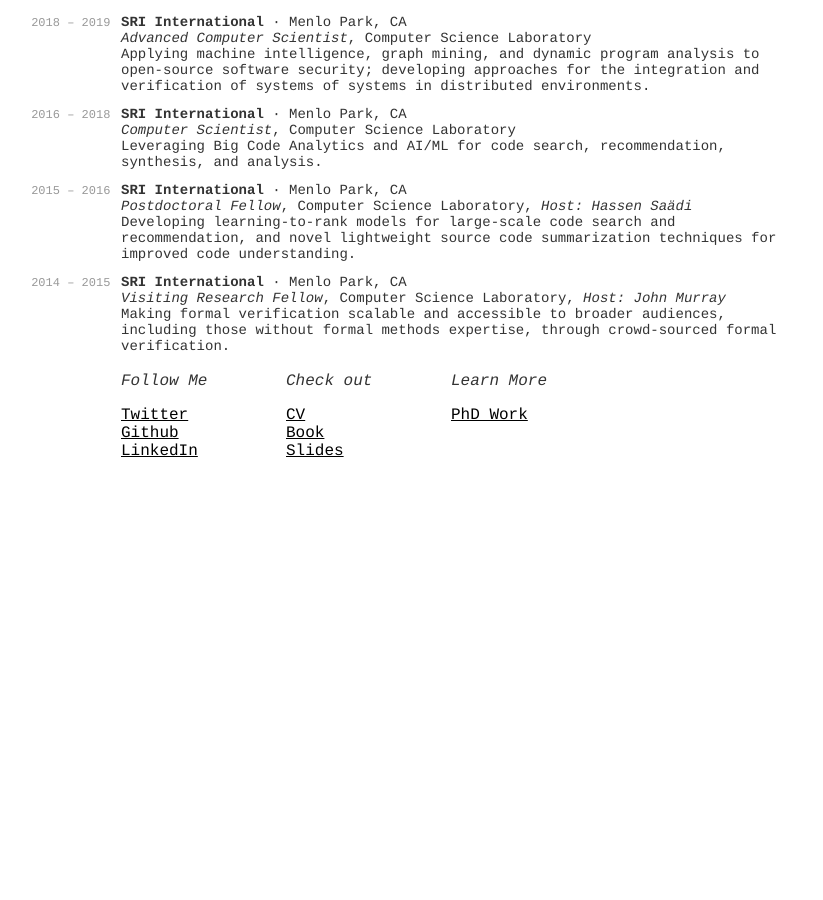
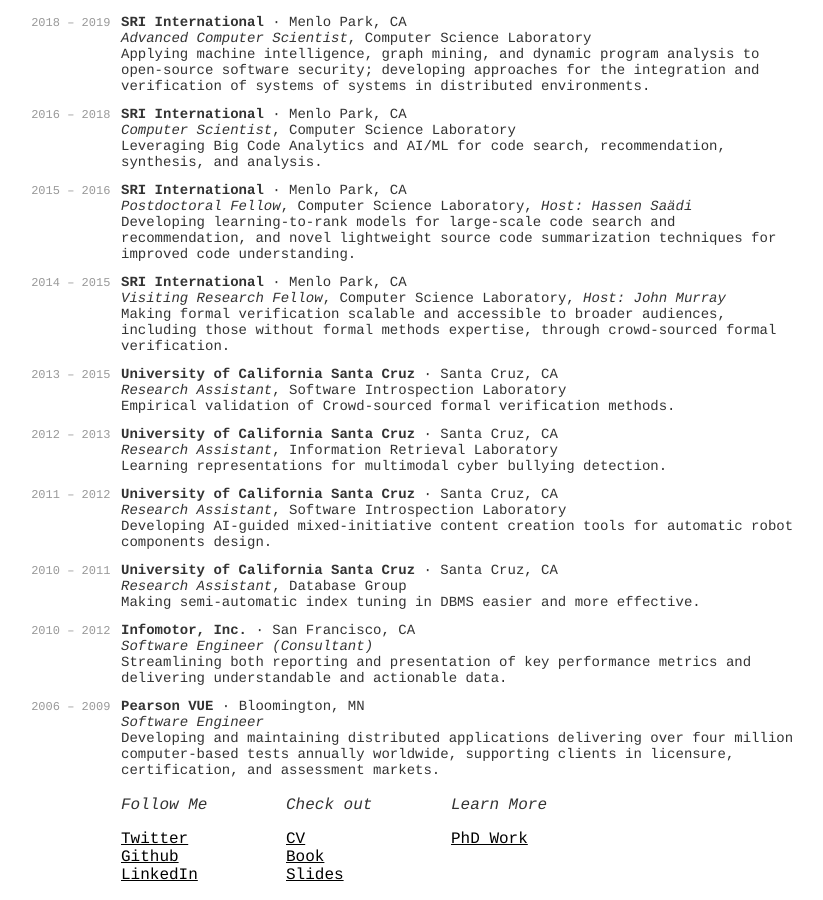
Before and after one commit to hsanchez/hsanchez.github.io, a Jekyll site: the page built from posts/notes/_posts/2017-02-01-cv.md, in a window 1280 px wide and 900 px high, scrolled down 1578 px. Shown: the whole window, without its empty margins (189-1012 px from the left). Built offline with Jekyll 4.4.1, drawn with Linux system fonts in a browser that asks for light colours; before the commit the page ends 2054 px from its top, so only the background shows below that.

Commit message:
finishes employment

```diff
--- a/posts/notes/_posts/2017-02-01-cv.md
+++ b/posts/notes/_posts/2017-02-01-cv.md
@@ -182,6 +182,54 @@
             <span class="deemph">Making formal verification scalable and accessible to broader audiences, including those without formal methods expertise, through crowd-sourced formal verification.</span>
         </div>
     </div>
+    <div class="entry">
+        <div class="year">2013 &ndash; 2015</div>
+        <div class="item">
+          <span class="bold">University of California Santa Cruz</span> &middot; Santa Cruz, CA <br />
+          <span class="emph">Research Assistant</span>, Software Introspection Laboratory <br/>
+          <span class="deemph">Empirical validation of Crowd-sourced formal verification methods.</span>
+        </div>
+      </div>
+      <div class="entry">
+        <div class="year">2012 &ndash; 2013</div>
+        <div class="item">
+          <span class="bold">University of California Santa Cruz</span> &middot; Santa Cruz, CA <br />
+          <span class="emph">Research Assistant</span>, Information Retrieval Laboratory <br/>
+          <span class="deemph">Learning representations for multimodal cyber bullying detection.</span>
+        </div>
+      </div>
+      <div class="entry">
+        <div class="year">2011 &ndash; 2012</div>
+        <div class="item">
+          <span class="bold">University of California Santa Cruz</span> &middot; Santa Cruz, CA <br />
+          <span class="emph">Research Assistant</span>, Software Introspection Laboratory <br/>
+          <span class="deemph">Developing AI-guided mixed-initiative content creation tools for automatic robot components design.</span>
+        </div>
+      </div>
+      <div class="entry">
+        <div class="year">2010 &ndash; 2011</div>
+        <div class="item">
+          <span class="bold">University of California Santa Cruz</span> &middot; Santa Cruz, CA <br />
+          <span class="emph">Research Assistant</span>, Database Group <br/>
+          <span class="deemph">Making semi-automatic index tuning in DBMS easier and more effective.</span>
+        </div>
+      </div>
+      <div class="entry">
+        <div class="year">2010 &ndash; 2012</div>
+        <div class="item">
+          <span class="bold">Infomotor, Inc.</span> &middot; San Francisco, CA <br />
+          <span class="emph">Software Engineer (Consultant)</span> <br/>
+          <span class="deemph">Streamlining both reporting and presentation of key performance metrics and delivering understandable and actionable data.</span>
+        </div>
+      </div>
+      <div class="entry">
+        <div class="year">2006 &ndash; 2009</div>
+        <div class="item">
+          <span class="bold">Pearson VUE</span> &middot; Bloomington, MN <br />
+          <span class="emph">Software Engineer</span> <br/>
+          <span class="deemph">Developing and maintaining distributed applications delivering over four million computer-based tests annually worldwide, supporting clients in licensure, certification, and assessment markets.</span>
+        </div>
+      </div>
 </div> <!-- Employment section -->
 <!-- more -->
 </div>
```
